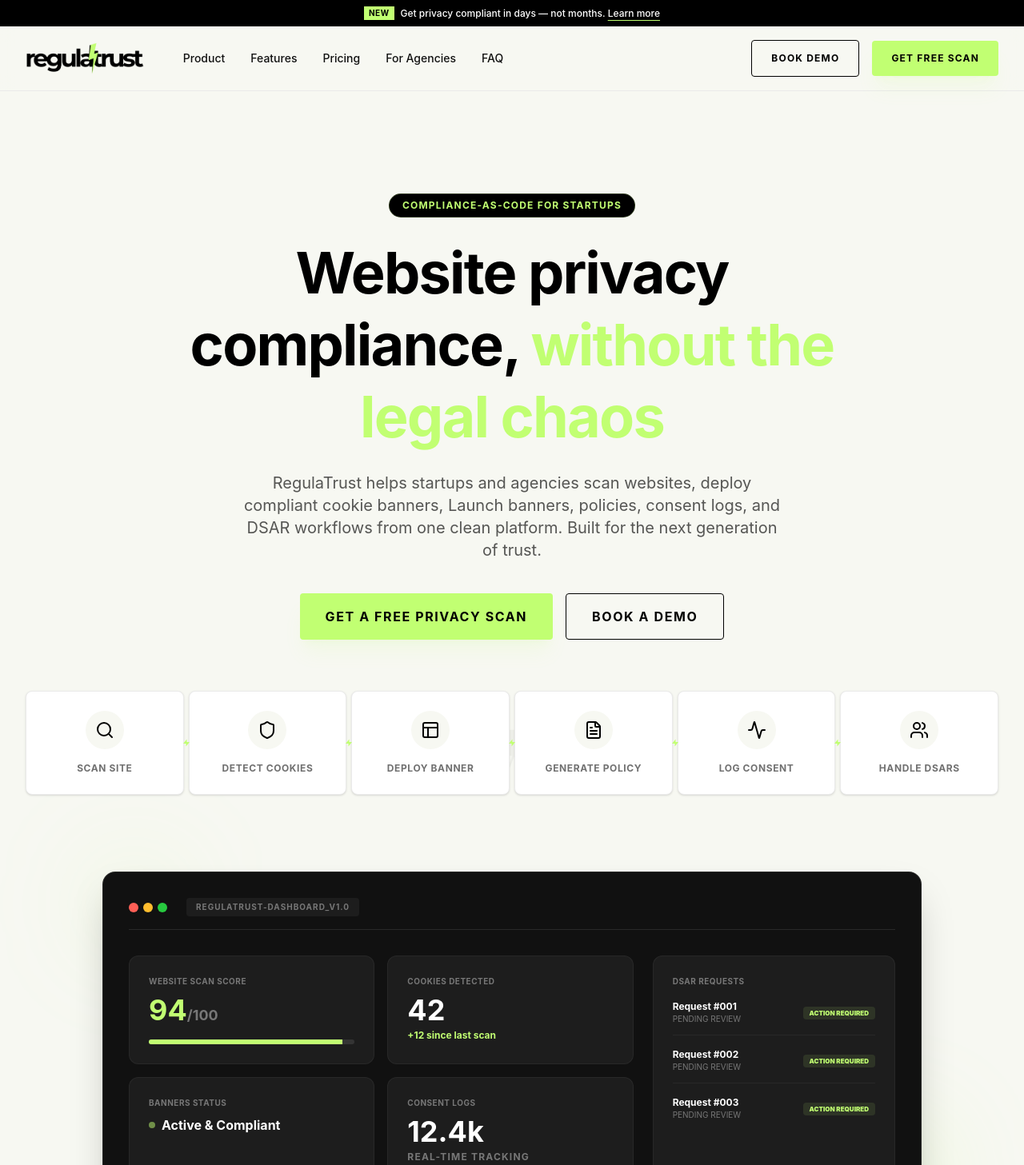
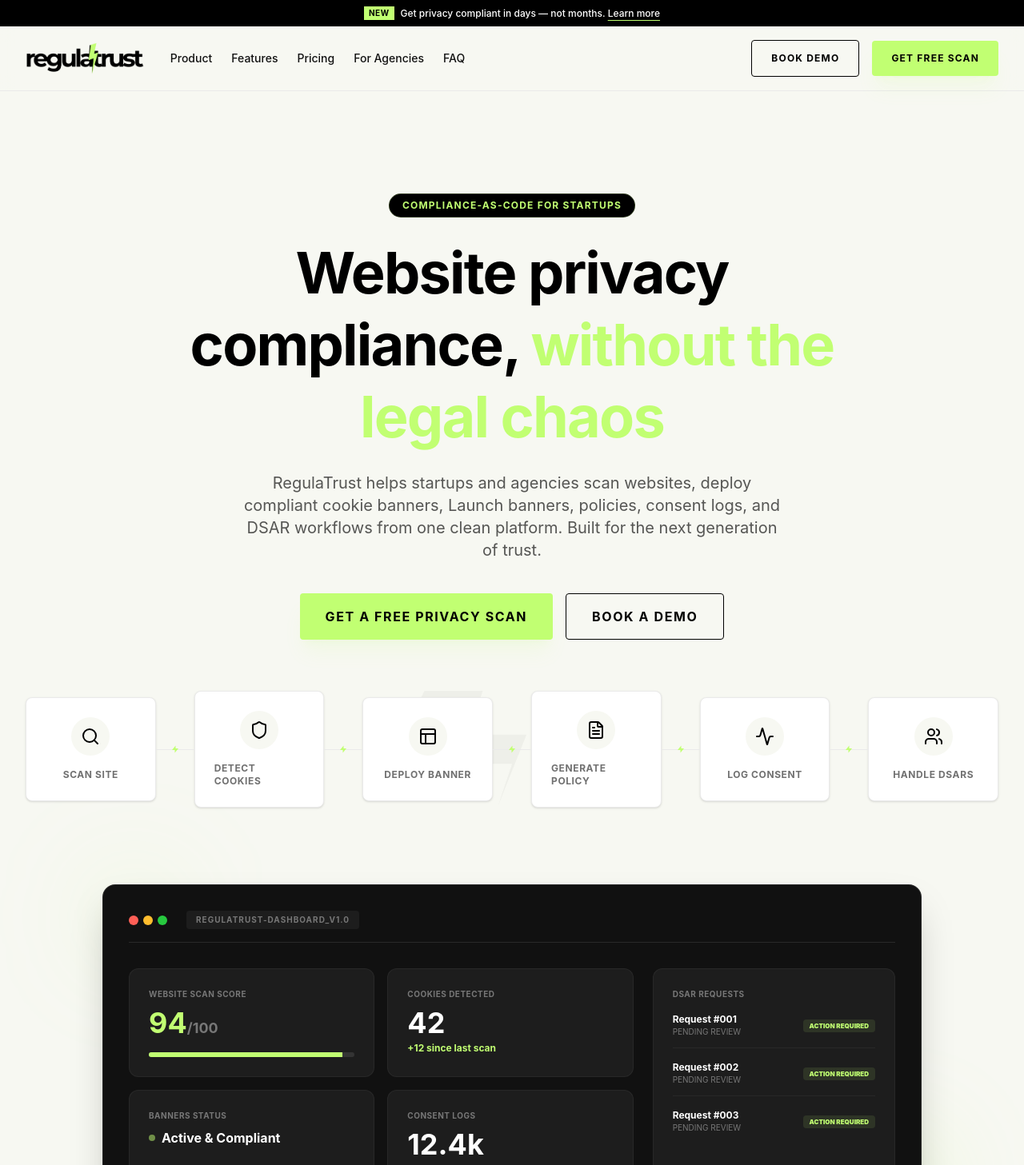
Before and after one commit to HammadSiddiqui/regulatrust, a React (Vite) app: page / in a window 1280 px wide. Shown: the top 1457 px of the page at 80% size. Built offline with nearby package versions, Linux system fonts and the light colour scheme.

Commit message:
Fix: Workflow cards width and Navbar responsiveness on medium screens

```diff
--- a/index.html
+++ b/index.html
@@ -2,7 +2,6 @@
 <html lang="en">
   <head>
     <meta charset="UTF-8" />
-    <link rel="icon" type="image/svg+xml" href="/vite.svg" />
     <meta name="viewport" content="width=device-width, initial-scale=1.0" />
     <title>regulatrust</title>
   </head>
--- a/src/components/Hero.tsx
+++ b/src/components/Hero.tsx
@@ -63,7 +63,7 @@
                   initial={{ opacity: 0, scale: 0.9 }}
                   whileInView={{ opacity: 1, scale: 1 }}
                   transition={{ delay: index * 0.1 }}
-                  className="flex flex-col items-center gap-4 p-6 bg-white border border-grey rounded-lg shadow-sm w-full sm:w-40 md:w-full hover:border-lime transition-colors group"
+                  className="flex flex-col items-center gap-4 p-6 bg-white border border-grey rounded-lg shadow-sm w-full sm:w-40 md:flex-1 hover:border-lime transition-colors group"
                 >
                   <div className="p-3 rounded-full bg-off-white group-hover:bg-lime transition-colors">
                     {React.cloneElement(step.icon as React.ReactElement<any>, { className: "text-black" })}
--- a/src/components/Navbar.tsx
+++ b/src/components/Navbar.tsx
@@ -5,9 +5,9 @@
   return (
     <header className="sticky top-0 z-50 w-full bg-off-white/80 backdrop-blur-md border-b border-grey">
       <div className="container flex h-20 items-center justify-between">
-        <div className="flex items-center gap-12">
+        <div className="flex items-center gap-8">
           <Logo variant="black" className="h-8" />
-          <nav className="hidden md:flex items-center gap-8 text-sm font-medium">
+          <nav className="hidden lg:flex items-center gap-6 text-sm font-medium">
             <a href="#product" className="hover:text-lime transition-colors">Product</a>
             <a href="#features" className="hover:text-lime transition-colors">Features</a>
             <a href="#pricing" className="hover:text-lime transition-colors">Pricing</a>
```
